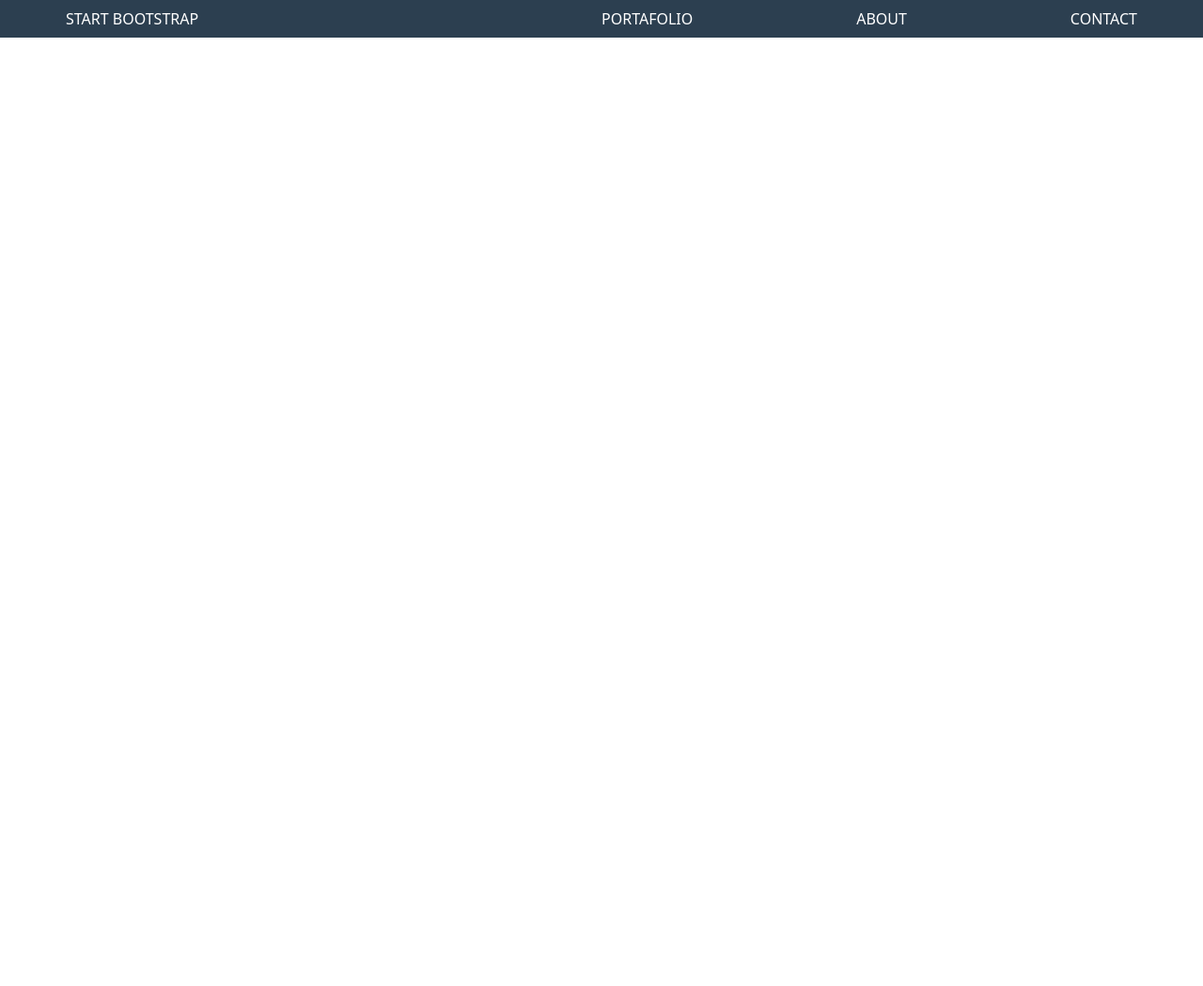
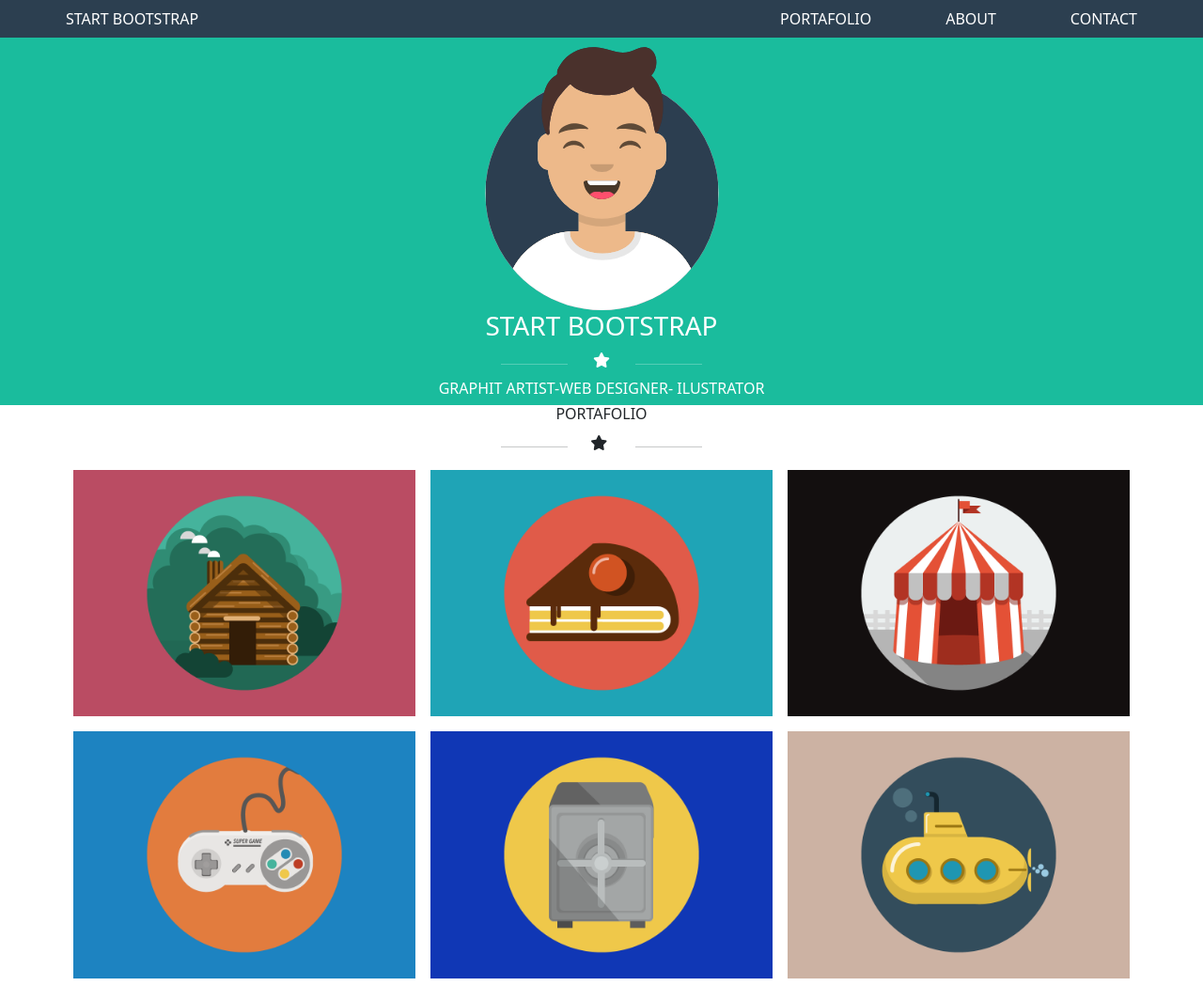
Before and after one commit to AnaC1997/html-css-bootstrap-freelancer, a plain HTML site: page index.html in a window 1280 px wide. Shown: the whole page at 94% size. Before the commit the page ends 800 px from the top, so only its background shows below. Drawn offline with nearby package versions, Linux system fonts and the light colour scheme.

Commit message:
layout-img
layout-img

```diff
--- a/css/style.css
+++ b/css/style.css
@@ -2,3 +2,15 @@ header{
     background-color: #2C3F50;
     color: white;
 }
+
+#b-turquoise{
+    background-color: #1ABC9D;
+}
+
+.img-size{
+    width: 50%;
+}
+
+.c-white{
+    color: white;
+}
--- a/index.html
+++ b/index.html
@@ -1,14 +1,18 @@
 <!DOCTYPE html>
 <html lang="en">
+
 <head>
     <meta charset="UTF-8">
     <meta name="viewport" content="width=device-width, initial-scale=1.0">
     <title>Document</title>
     <link href="https://cdn.jsdelivr.net/npm/bootstrap@5.2.3/dist/css/bootstrap.min.css" rel="stylesheet"
         integrity="sha384-rbsA2VBKQhggwzxH7pPCaAqO46MgnOM80zW1RWuH61DGLwZJEdK2Kadq2F9CUG65" crossorigin="anonymous">
-    <link rel="stylesheet" href="https://cdnjs.cloudflare.com/ajax/libs/font-awesome/6.4.2/css/all.min.css" integrity="sha512-z3gLpd7yknf1YoNbCzqRKc4qyor8gaKU1qmn+CShxbuBusANI9QpRohGBreCFkKxLhei6S9CQXFEbbKuqLg0DA==" crossorigin="anonymous" referrerpolicy="no-referrer" />
+    <link rel="stylesheet" href="https://cdnjs.cloudflare.com/ajax/libs/font-awesome/6.4.2/css/all.min.css"
+        integrity="sha512-z3gLpd7yknf1YoNbCzqRKc4qyor8gaKU1qmn+CShxbuBusANI9QpRohGBreCFkKxLhei6S9CQXFEbbKuqLg0DA=="
+        crossorigin="anonymous" referrerpolicy="no-referrer" />
     <link rel="stylesheet" href="css/style.css">
 </head>
+
 <body>
 
     <!--Inizio header-->
@@ -16,25 +20,88 @@
         <nav>
             <div class="container">
                 <div class="row">
-                <div class="col-6 navbar">
+                    <div class="col-8 navbar">
                         <a class="nav-link" href="#">START BOOTSTRAP</a>
                     </div>
-                <div class="col-6 navbar">
+                    <div class="col-4 navbar">
                         <a class="nav-link" href="#">PORTAFOLIO</a>
                         <a class="nav-link" href="#">ABOUT</a>
                         <a class="nav-link" href="#">CONTACT</a>
                     </div>
                 </div>
-
             </div>
         </nav>
     </header>
 
+    <!--Inizio Main-->
+
+    <main>
+        <div id="b-turquoise">
+            <div class="container">
+                <div class="row justify-content-center ">
+                    <div class="col-6 c-white text-center">
+                        <img class="img-fluid img-size" src="img/avatar.svg" alt="">
+                        <h3>START BOOTSTRAP</h3>
+
+                        <div class="row justify-content-center">
+                            <div class="col-2 ">
+                                <hr>
+                            </div>
+                            <div class="col-1 "><i class="fas fa-star"></i></div>
+                            <di class="col-2 ">
+                                <hr>
+                        </div>
+                    </div>
+                    <h6 class="c-white text-center"> GRAPHIT ARTIST-WEB DESIGNER- ILUSTRATOR</h6>
+                </div>
+            </div>
+        </div>
+        </div>
+        <div class="container">
+            <div class="row justify-content-center">
+                <div class="col-6">
+                    <h6 class="text-center">PORTAFOLIO</h6>
+                    <div class="row justify-content-center">
+                        <div class="col-2 "><hr> </div>
+                        <div class="col-1 "><i class="fas fa-star"></i></div>
+                        <di class="col-2 "> <hr></div>
+                    </div>
+            </div>
+        </div>
+        <div class="container">
+            <div class="row">
+                <div class="col-sm-12 col-md-6 col-lg-4  p-2">
+                    <img class="img-fluid" src="img/cabin.png" alt="cabin">
+                </div>
+                <div class="col-sm-12 col-md-6 col-lg-4  p-2">
+                    <img class="img-fluid" src="img/cake.png" alt="cake">
+                </div>
+                <div class="col-sm-12 col-md-6 col-lg-4  p-2">
+                    <img class="img-fluid" src="img/circus.png" alt="circus">
+                </div>
+                <div class="col-sm-12 col-md-6 col-lg-4  p-2">
+                    <img class="img-fluid" src="img/game.png" alt="game">
+                </div>
+                <div class="col-sm-12 col-md-6 col-lg-4  p-2">
+                    <img class="img-fluid" src="img/safe.png" alt="safe">
+                </div>
+                <div class="col-sm-12 col-md-6 col-lg-4  p-2">
+                    <img class="img-fluid" src="img/submarine.png" alt="safe">
+                </div>
+            </div>
+        </div>
+
+
+
+
+        </div>
+        </div>
+    </main>
+
     <!--Inizio footer-->
-
-    <main></main>
 
     <footer></footer>
 
 </body>
+
 </html>
```
Lines whose indentation alone changed are shown as unchanged.
